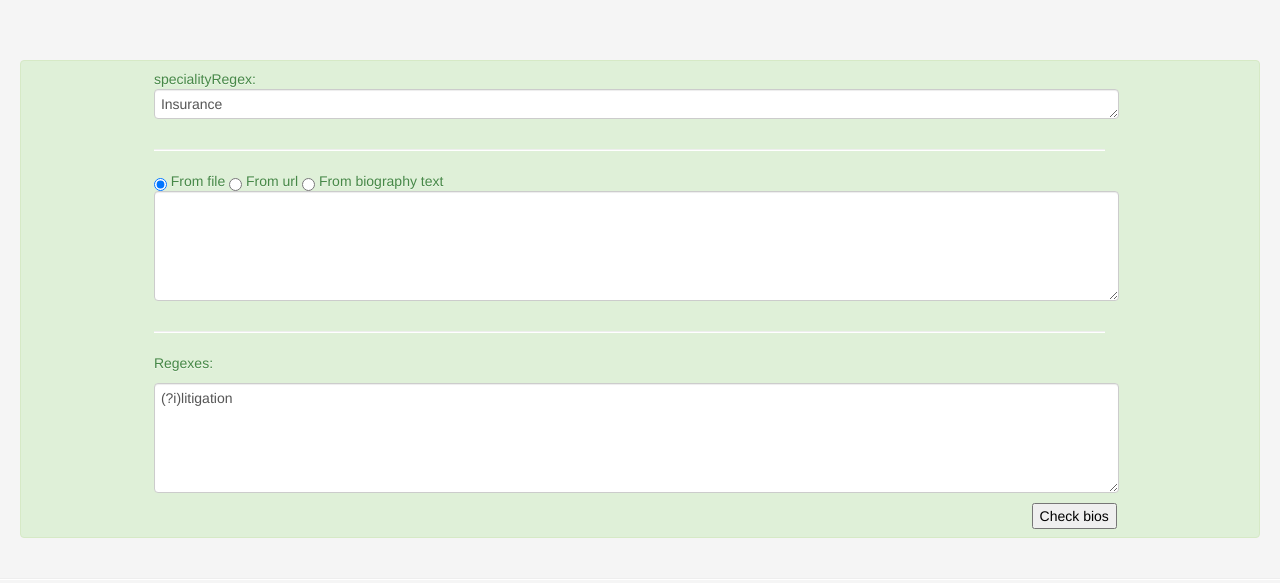
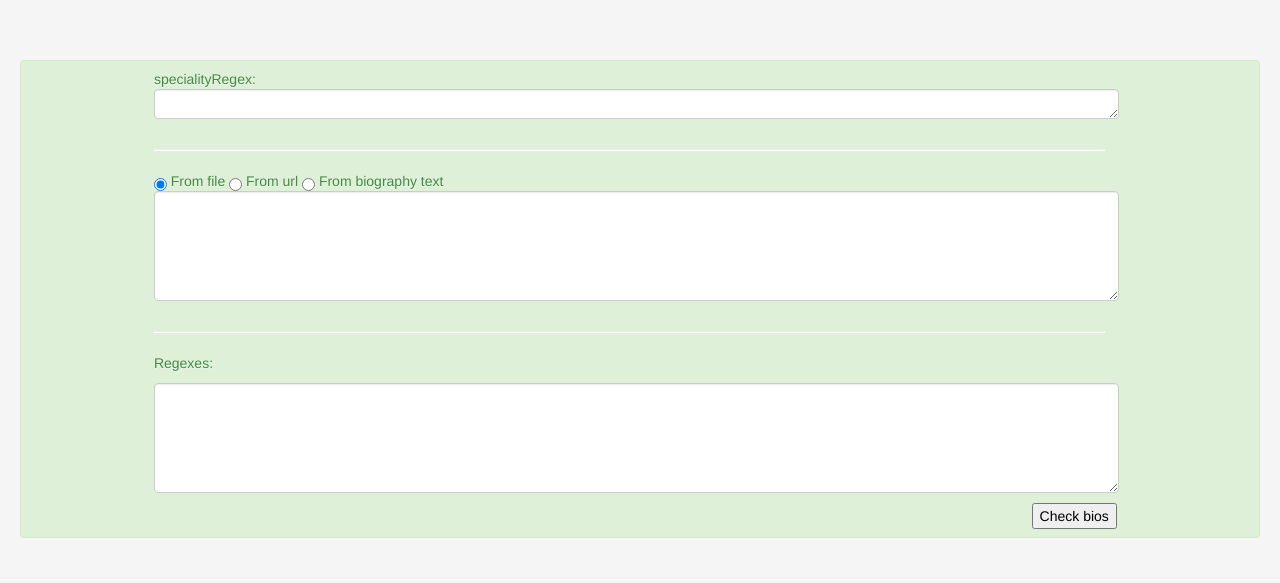
Before and after one commit to BohdanaKuzmenko/extractor, a Flask app: page / in a window 1280 px wide. Shown: the top 583 px of the page. Run offline with Flask 2, Linux system fonts and the light colour scheme; some libraries are stand-ins or nearby versions.

Commit message:
Update index.html

```diff
--- a/app/templates/index.html
+++ b/app/templates/index.html
@@ -26,7 +26,7 @@
         <form id="frmMain" name="frmMain" action="/checkbios" method="post">
             <!--Regex specialities-->
             <section class="ldb tm-content-box margin-b-10">
-                specialityRegex: <textarea id="spec_regex" name="spec_regex" rows="1" tyle="width:100%; height: 150px;">Insurance</textarea>
+                specialityRegex: <textarea id="spec_regex" name="spec_regex" rows="1" tyle="width:100%; height: 150px;"></textarea>
             </section>
             <hr>
 
@@ -49,7 +49,7 @@
             <!--Regexes area-->
             <section class="tm-content-box margin-b-10">
                 <p class="tm-section-description">Regexes:</p>
-                <textarea id="regex" name="regexes" rows="5">(?i)litigation</textarea>
+                <textarea id="regex" name="regexes" rows="5"></textarea>
             </section>
 
 
```
